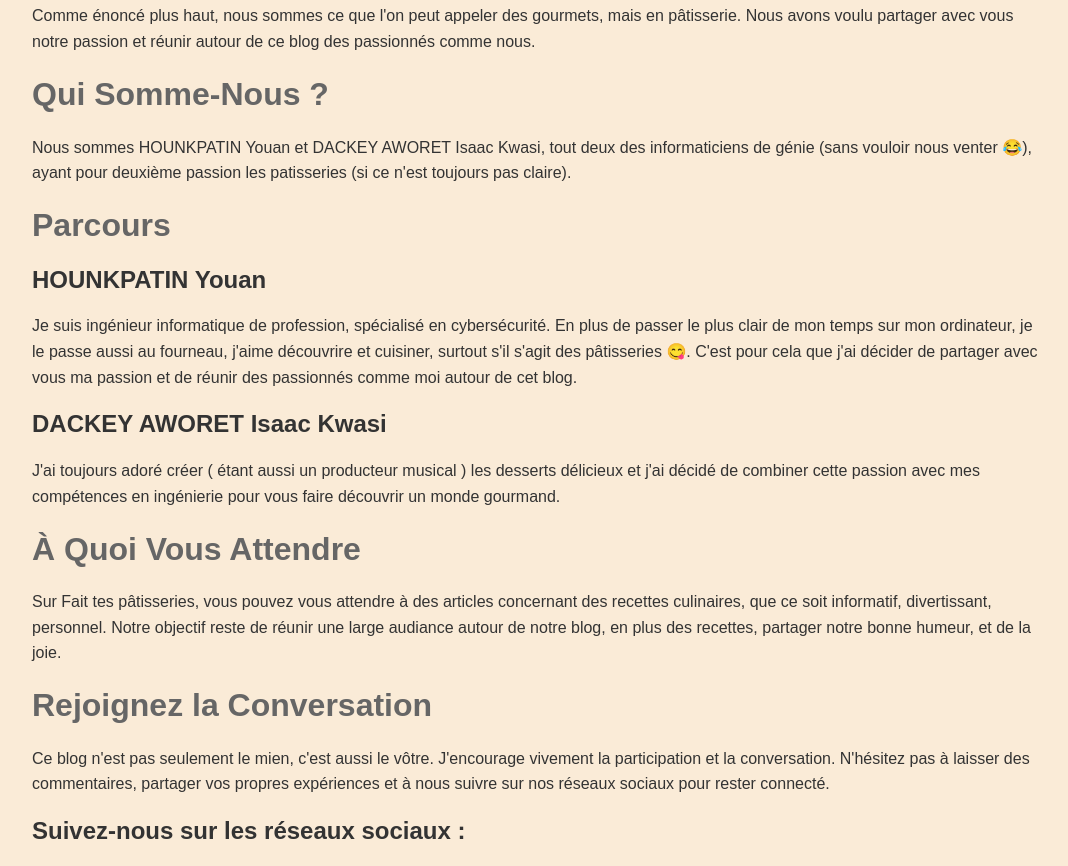
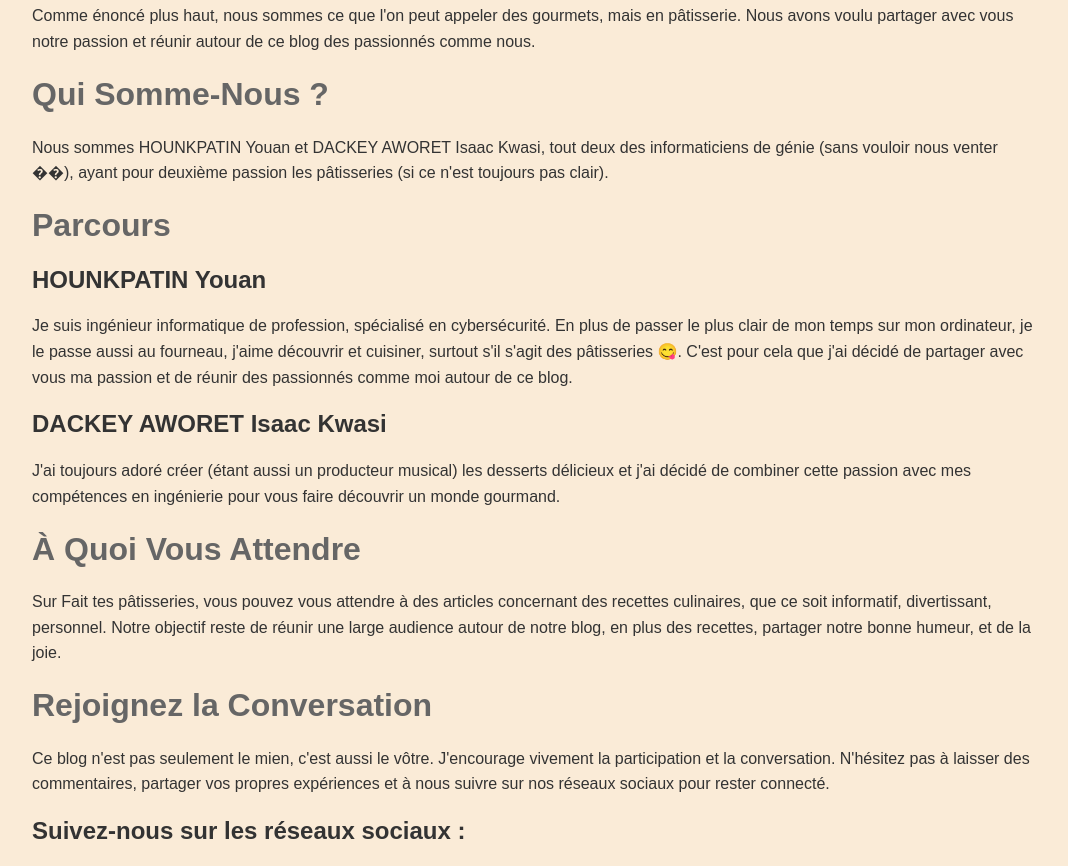
Before and after one commit to Youkyl/Mon-site, a plain HTML site: page à-propos.html in a window 1280 px wide. Shown: the part 429-1295 px from the top of the page, without its empty margins (104-1172 px from the left). Drawn offline with Linux system fonts and the light colour scheme.

Commit message:
Update à-propos.html

```diff
--- a/à-propos.html
+++ b/à-propos.html
@@ -45,7 +45,7 @@
     </p>
 
     <p>
-        Nous sommes HOUNKPATIN Youan et DACKEY AWORET Isaac Kwasi, tout deux des informaticiens de génie (sans vouloir nous venter 😂), ayant pour deuxième passion les patisseries (si ce n'est toujours pas claire).
+        Nous sommes HOUNKPATIN Youan et DACKEY AWORET Isaac Kwasi, tout deux des informaticiens de génie (sans vouloir nous venter ��), ayant pour deuxième passion les pâtisseries (si ce n'est toujours pas clair).
     </p>
 
     <p>
@@ -57,14 +57,14 @@
         </p>
 
         <p>
-            Je suis ingénieur informatique de profession, spécialisé en cybersécurité. En plus de passer le plus clair de mon temps sur mon ordinateur, je le passe aussi au fourneau, j'aime découvrire et cuisiner, surtout s'il s'agit des pâtisseries 😋. C'est pour cela que j'ai décider de partager avec vous ma passion et de réunir des passionnés comme moi autour de cet blog.
+            Je suis ingénieur informatique de profession, spécialisé en cybersécurité. En plus de passer le plus clair de mon temps sur mon ordinateur, je le passe aussi au fourneau, j'aime découvrir et cuisiner, surtout s'il s'agit des pâtisseries 😋. C'est pour cela que j'ai décidé de partager avec vous ma passion et de réunir des passionnés comme moi autour de ce blog.
         </p>
         <p>
             <H2>DACKEY AWORET Isaac Kwasi</H2>
         </p>
 
         <p>
-            J'ai toujours adoré créer ( étant aussi un producteur musical ) les desserts délicieux et j'ai décidé de combiner cette passion avec mes compétences en ingénierie pour vous faire découvrir un monde gourmand.
+            J'ai toujours adoré créer (étant aussi un producteur musical) les desserts délicieux et j'ai décidé de combiner cette passion avec mes compétences en ingénierie pour vous faire découvrir un monde gourmand.
         </p>
 
     <p>
@@ -72,7 +72,7 @@
     </p>
 
     <p>
-        Sur Fait tes pâtisseries, vous pouvez vous attendre à des articles concernant des recettes culinaires, que ce soit informatif, divertissant, personnel. Notre objectif reste de réunir une large audiance autour de notre blog, en plus des recettes, partager notre bonne humeur, et de la joie.
+        Sur Fait tes pâtisseries, vous pouvez vous attendre à des articles concernant des recettes culinaires, que ce soit informatif, divertissant, personnel. Notre objectif reste de réunir une large audience autour de notre blog, en plus des recettes, partager notre bonne humeur, et de la joie.
     <p>
         <h1>Rejoignez la Conversation</h1>
     </p>
```
